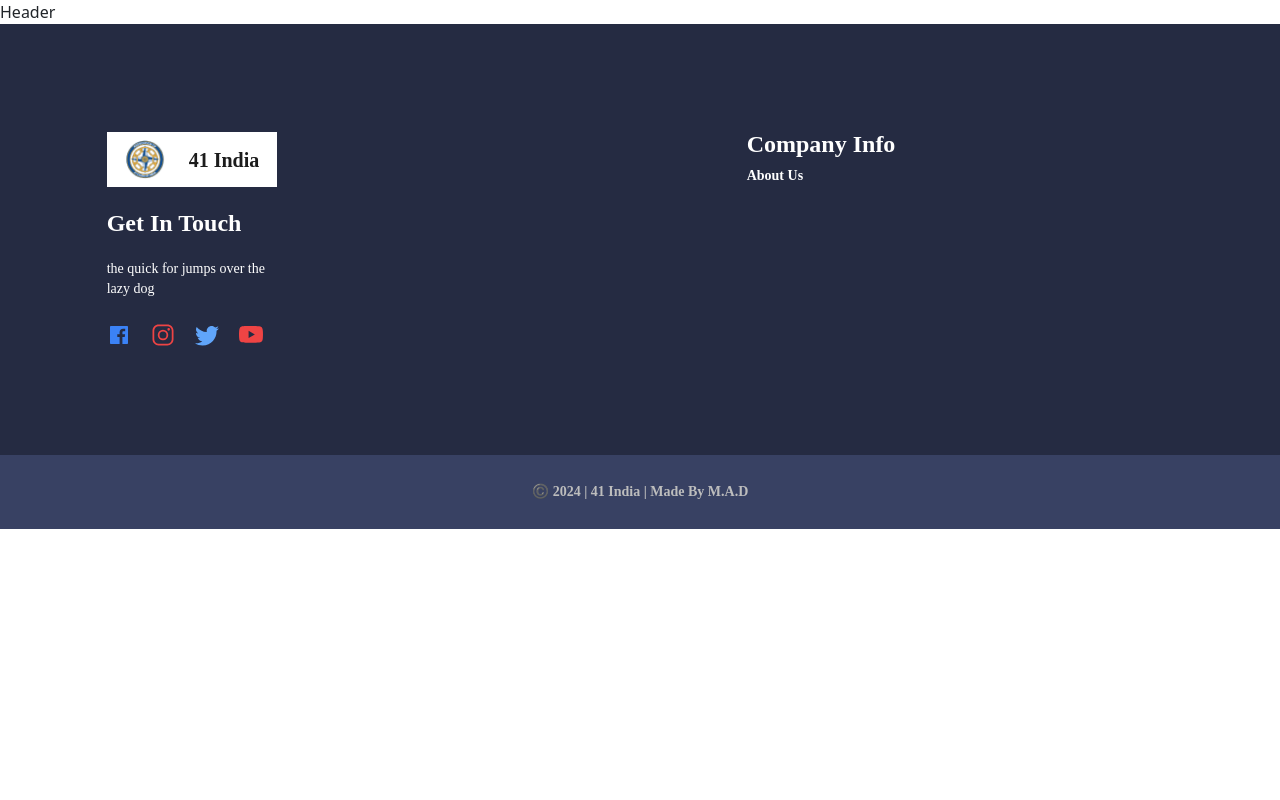
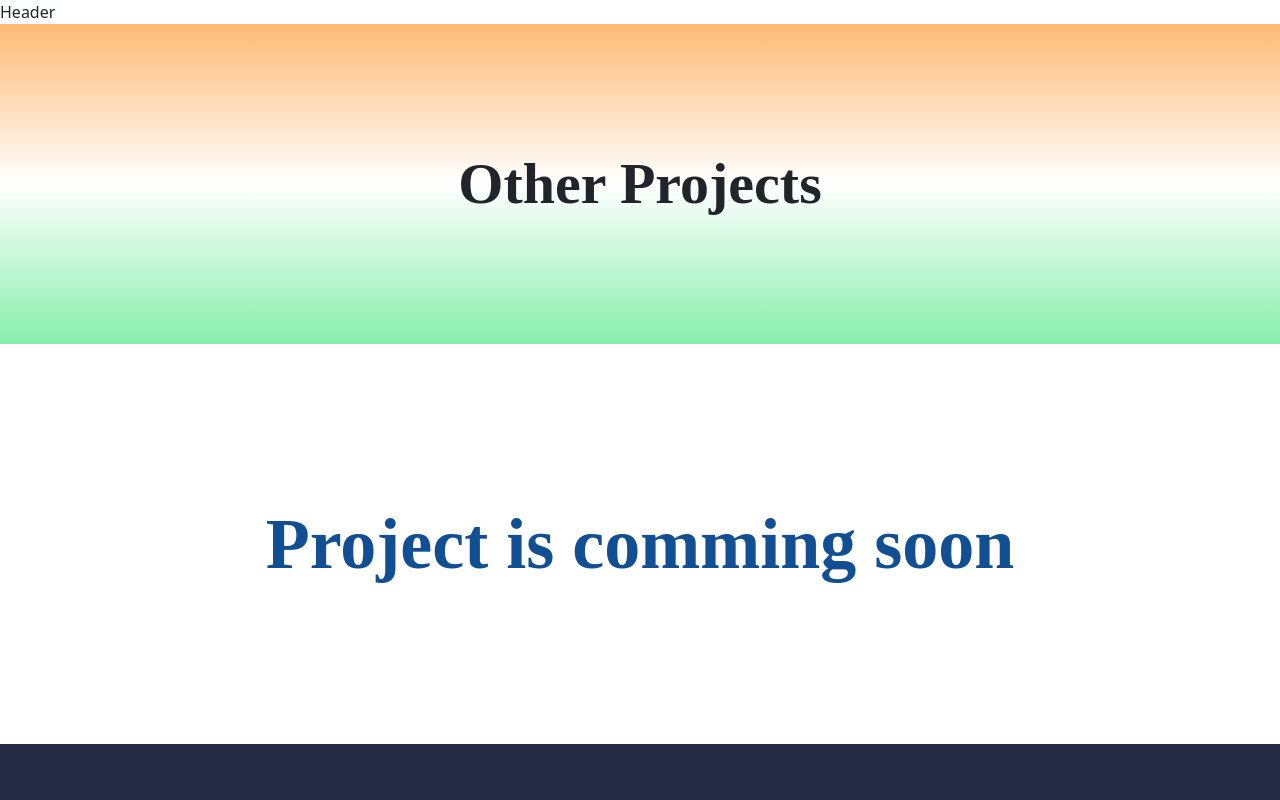
Before and after one commit to RahanePrachi/FortyOne_India, a React (Create React App) app: page / in a window 1280 px wide. Shown: the top 800 px of the page. Built offline with nearby package versions, Linux system fonts and the light colour scheme.

Commit message:
other project component created

```diff
--- a/src/App.js
+++ b/src/App.js
@@ -3,15 +3,18 @@ import { Button } from 'react-bootstrap';
 import Header from './comman__components/header/Header'
 import Footer from './comman__components/footer/Footer';
 import { BrowserRouter as Router, Routes, Route ,Link} from 'react-router-dom';
+import Other_project from './components/core/project_dropdown/Other_project';
 function App() {
   return (
     <Router>
       <Header/>
+      <Other_project/>
     <Routes>
       {/* <Route path="/" element={<Home />} />
       <Route path="/about" element={<About />} />
       <Route path="/contact" element={<Contact />} /> */}
     </Routes>
+
     <Footer/>
   </Router>
   );
--- /dev/null
+++ b/src/components/core/project_dropdown/Other_project.jsx
@@ -0,0 +1,16 @@
+import React from 'react'
+
+const Other_project = () => {
+  return (
+    <div className=' '>
+      <div className='w-screen bg-gradient-to-t from-green-300 via-transparent to-orange-300  flex items-center justify-center text-center h-[320px]  '>
+        <p className='font-montserrat font-extrabold text-[58px] leading-[80px]'>Other Projects</p>
+      </div>
+      <div className=' flex items-center justify-center  h-[400px] '>
+        <p className='font-montserrat font-extrabold text-7xl text-center  text-[#124F92]'>Project is comming soon</p>
+      </div>
+    </div>
+  )
+}
+
+export default Other_project;
```
